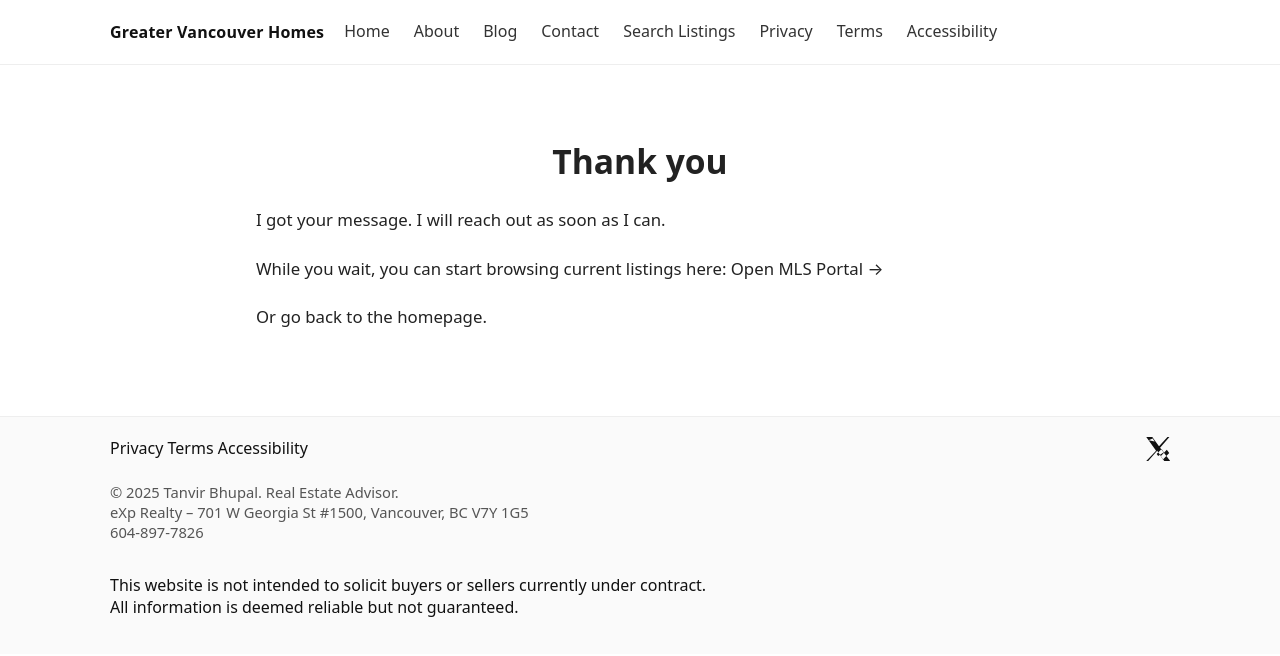
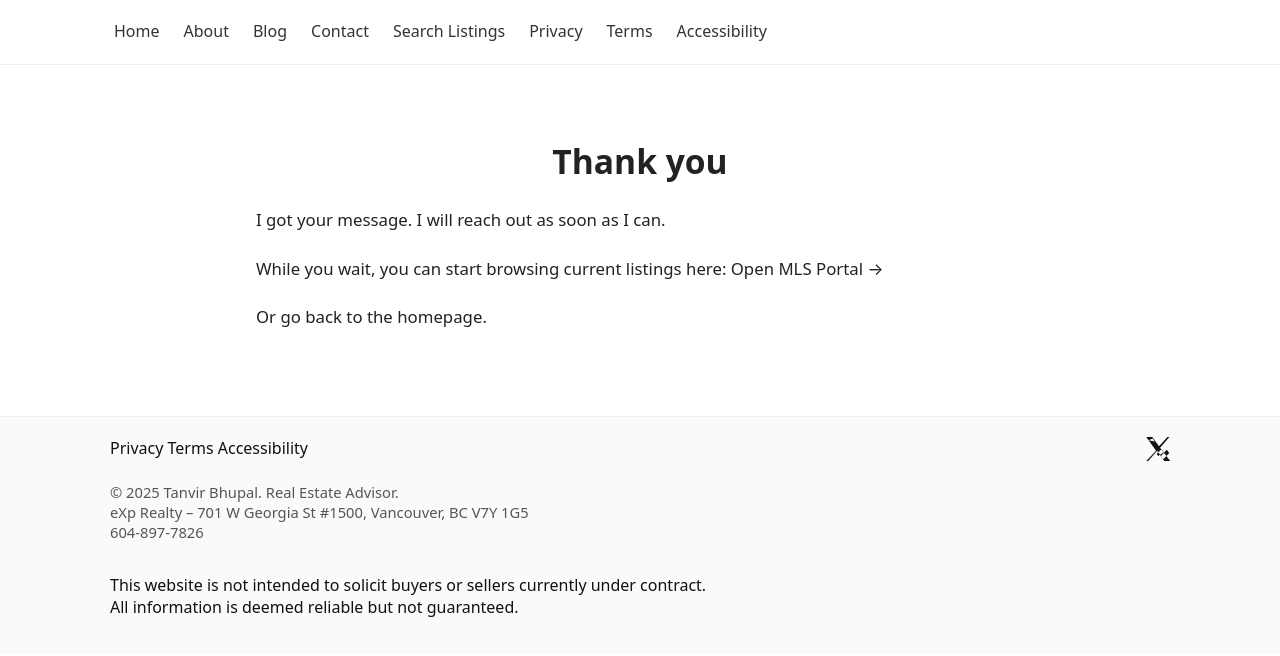
Before and after one commit to gvancouverhomes/gvancouverhomes.github.io, a Jekyll site: the page built from thanks.md, in a window 1280 px wide. Shown: the top 656 px of the page. Built offline with Jekyll 4.4.1, drawn with Linux system fonts in a browser that asks for light colours.

Commit message:
Update header.html

```diff
--- a/_includes/header.html
+++ b/_includes/header.html
@@ -1,8 +1,6 @@
 <header class="site-header">
   <div class="container">
-    <div class="logo">
-  <a href="/" title="Greater Vancouver Homes">Greater Vancouver Homes</a>
-</div>
+
     <nav class="site-nav">
       <ul>
         <li class="{% if page.url == '/' %}active{% endif %}"><a href="/">Home</a></li>
```
